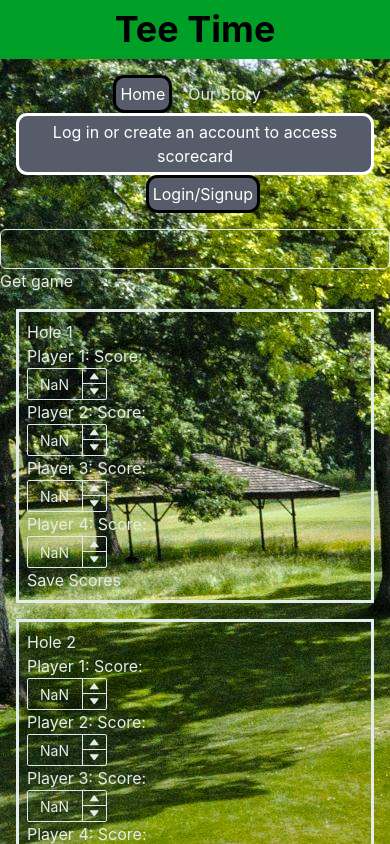
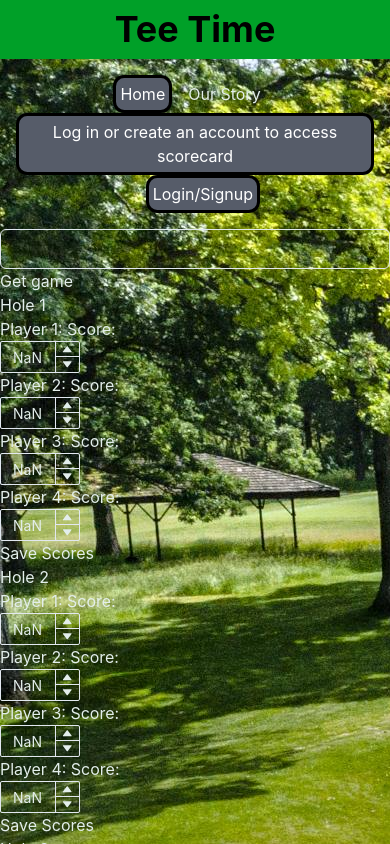
Before and after one commit to d3v-d3mons/arcade, a React (Create React App) app in the folder client/: page /scorecard in a window 390 px wide. Shown: the top 844 px of the page. Built offline with nearby package versions, Linux system fonts and the light colour scheme.

Commit message:
added margin left to nav logout and deleted tabletop and scores

```diff
--- a/client/src/App.css
+++ b/client/src/App.css
@@ -60,6 +60,7 @@ body {
   color: #ffffff;
   padding: .25rem;
   border-radius: .70rem;
+  margin-left: .98rem;
   border-color: black;
 }
 
@@ -69,6 +70,7 @@ body {
   color: #ffffff;
   padding: .25rem;
   border-radius: .70rem;
+  border-color: black;
 }
 
 #navHomeBtn:hover {
@@ -103,18 +105,6 @@ footer {
   text-align: center;
 }
 
-/* build a match */
-.tabletop {
-  border: solid;
-}
-
-/* SCORECARD STYLING */
-.scores {
-  border: solid;
-  padding: .5rem;
-  margin: 1rem;
-}
-
 /* HOMEPAGE */
 .createGameBtn {
   text-align: center;
```
